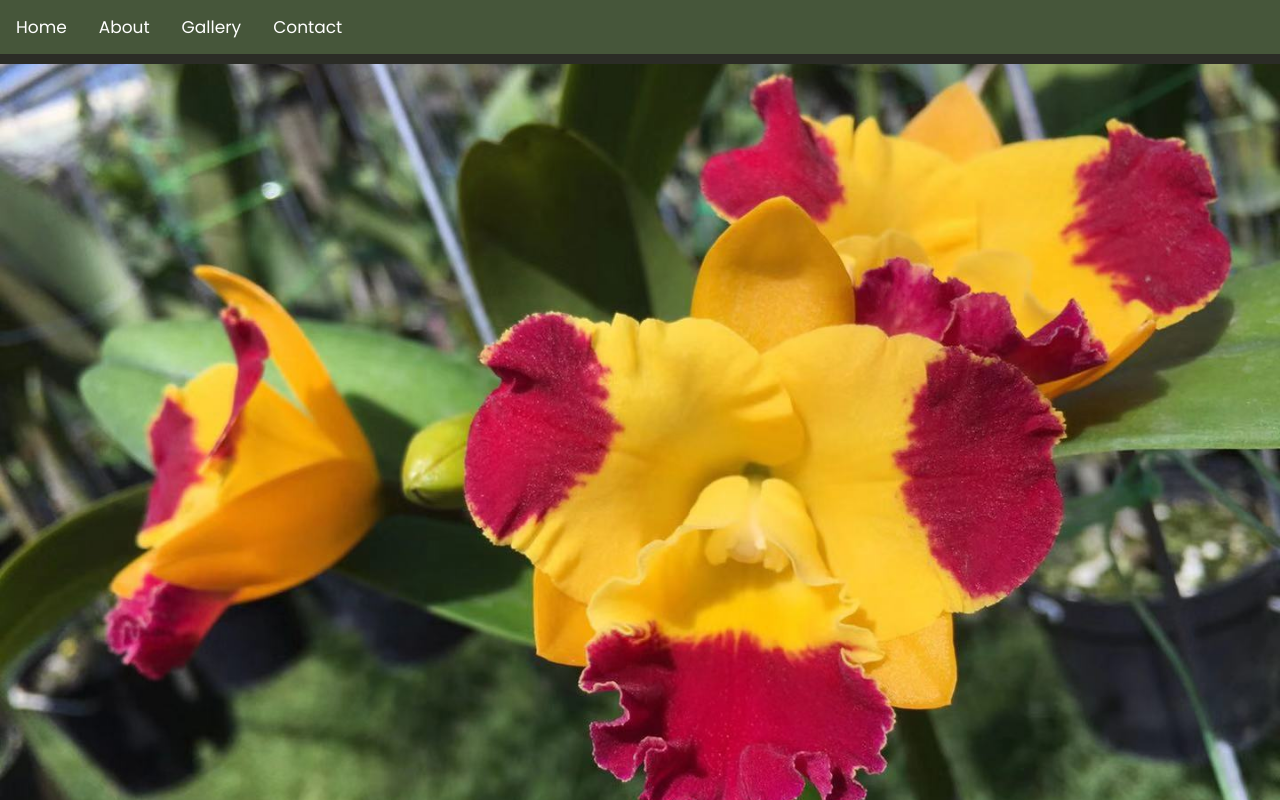
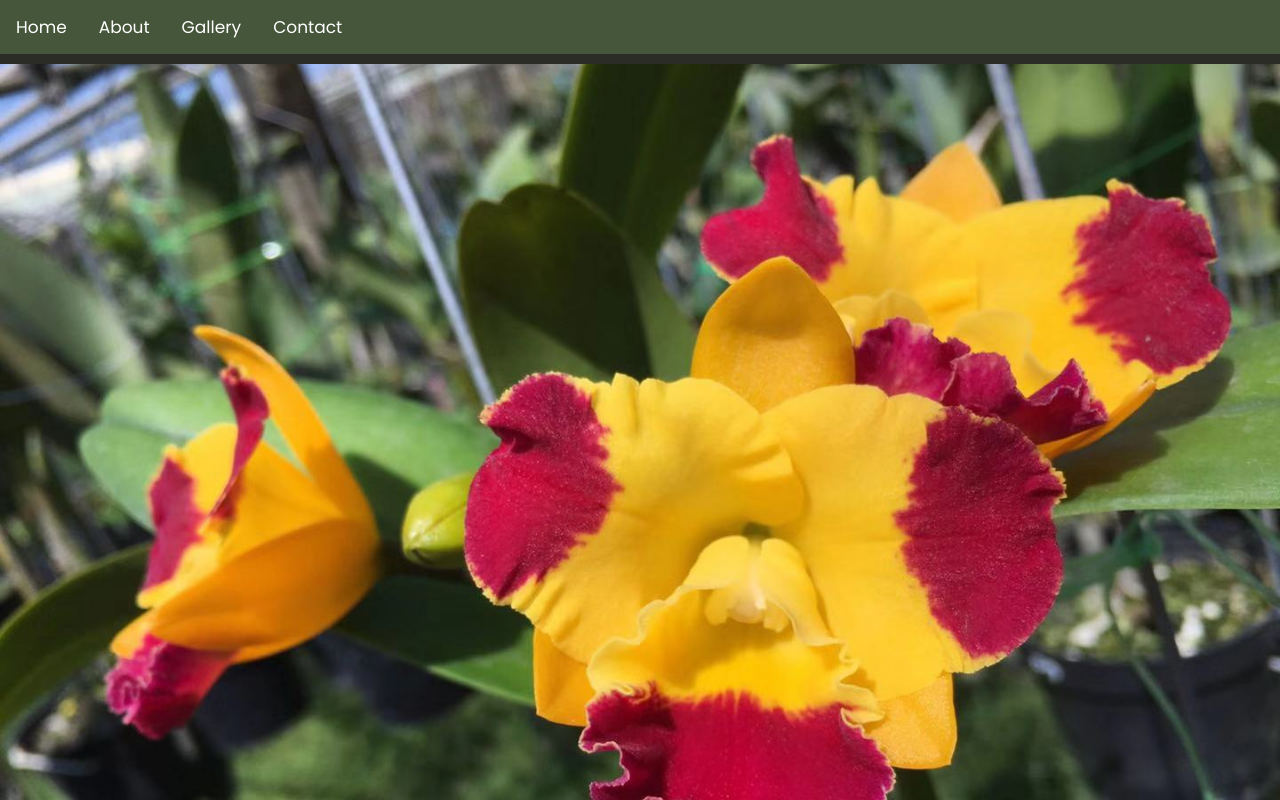
Before and after one commit to KyoOrchidsNursery/kyoorchidsnursery.github.io, a plain HTML site: page index.html in a window 1280 px wide. Shown: the top 800 px of the page. Drawn offline with Linux system fonts and the light colour scheme.

Commit message:
Add padding to hero

```diff
--- a/assets/css/style.css
+++ b/assets/css/style.css
@@ -108,6 +108,10 @@ section {
     font-size: 17px;
 }
 
+.hero {
+    padding-top: 60px;
+}
+
 .gallery {
     display: grid;
     align-items: center;
```
